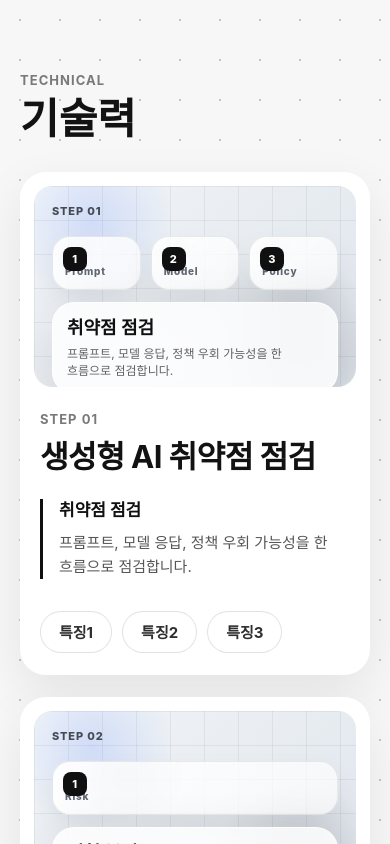
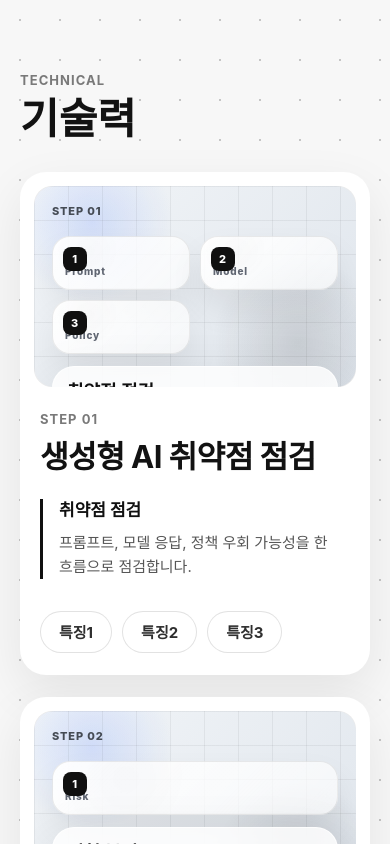
Before and after one commit to arena1118/smartM2M, a Next.js app: page / in a window 390 px wide. Shown: the top 844 px of the page. Built offline with nearby package versions, Linux system fonts and the light colour scheme.

Commit message:
모바일 3카드 줄바꿈 개선

```diff
--- a/components/TechnicalScrollSection.module.css
+++ b/components/TechnicalScrollSection.module.css
@@ -433,7 +433,7 @@
   }
 
   .fallbackVisual[data-card-count="3"] {
-    --mobile-card-count: 3;
+    --mobile-card-count: 2;
   }
 
   .fallbackGrid span {
```
